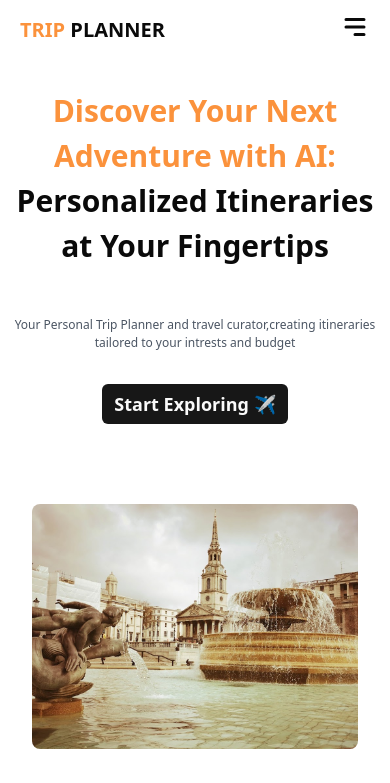
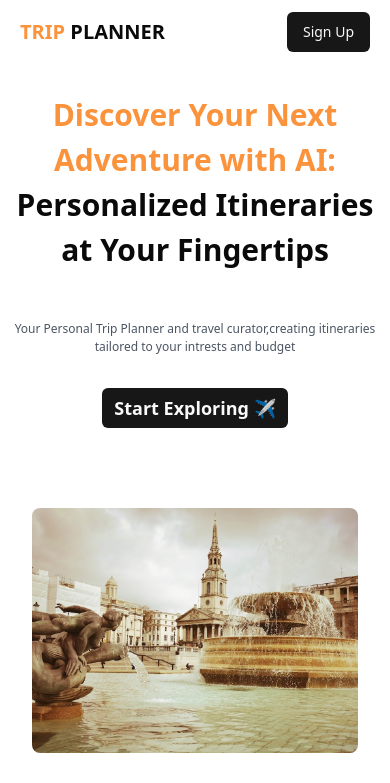
Before and after one commit to KabirV02/ai-trip-planner, a React (Vite) app: page / in a window 390 px wide. Shown: the top 783 px of the page. Built offline with nearby package versions, Linux system fonts and the light colour scheme; no server answers.

Commit message:
Update all changes

```diff
--- a/src/components/custom/Header/Header.jsx
+++ b/src/components/custom/Header/Header.jsx
@@ -92,12 +92,18 @@ const Header = () => {
           </div>
         </Link>
 
-        <div className='md:hidden'>
+        {user?<div className='md:hidden'>
+
           <button onClick={() => setMenuOpen(!menuOpen)}>
             {menuOpen ? <IoClose size={30} /> : <HiMenuAlt3 size={30} />}
           </button>
           {menuOpen && mobileMenu}
-        </div>
+        </div>:
+        <Button onClick={() => {
+          setDialog(true)
+          setMenuOpen(false)
+        }} className='w-13 md:w-full'>Sign Up</Button>
+}
 
         <div className='hidden md:flex items-center gap-3'>
           {user ? (
```
